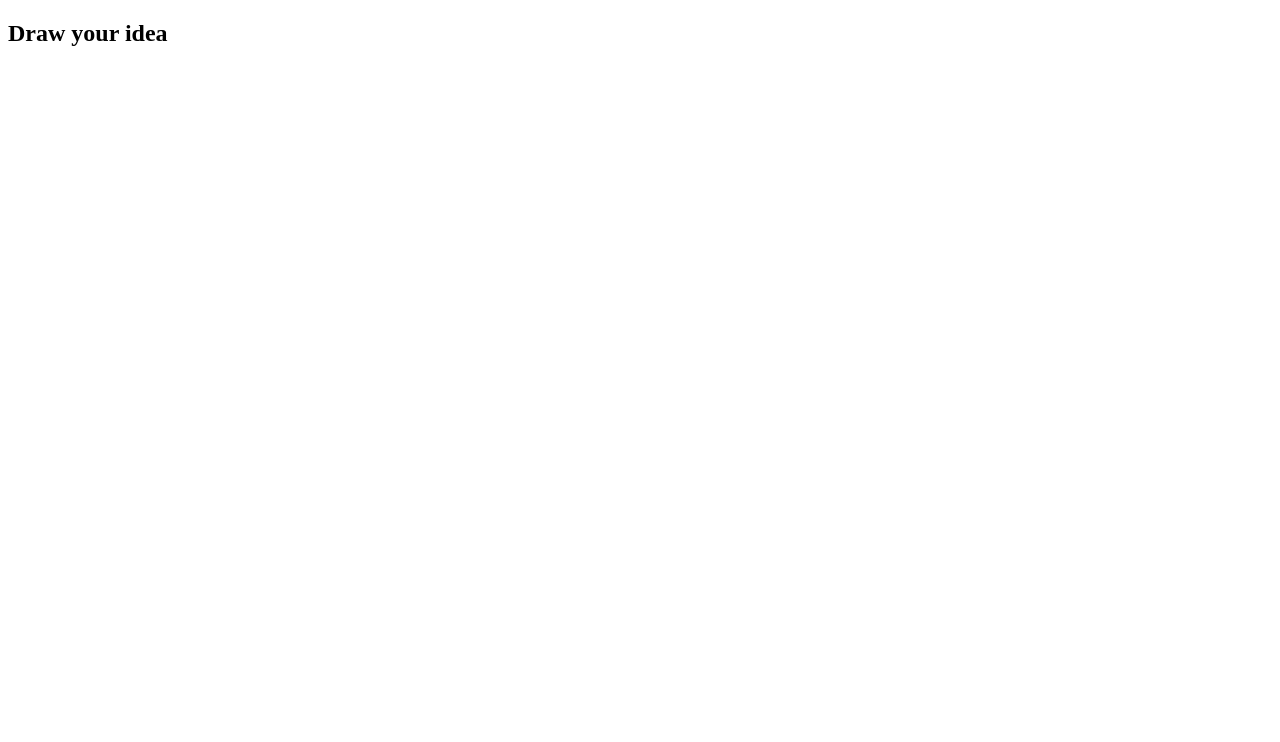
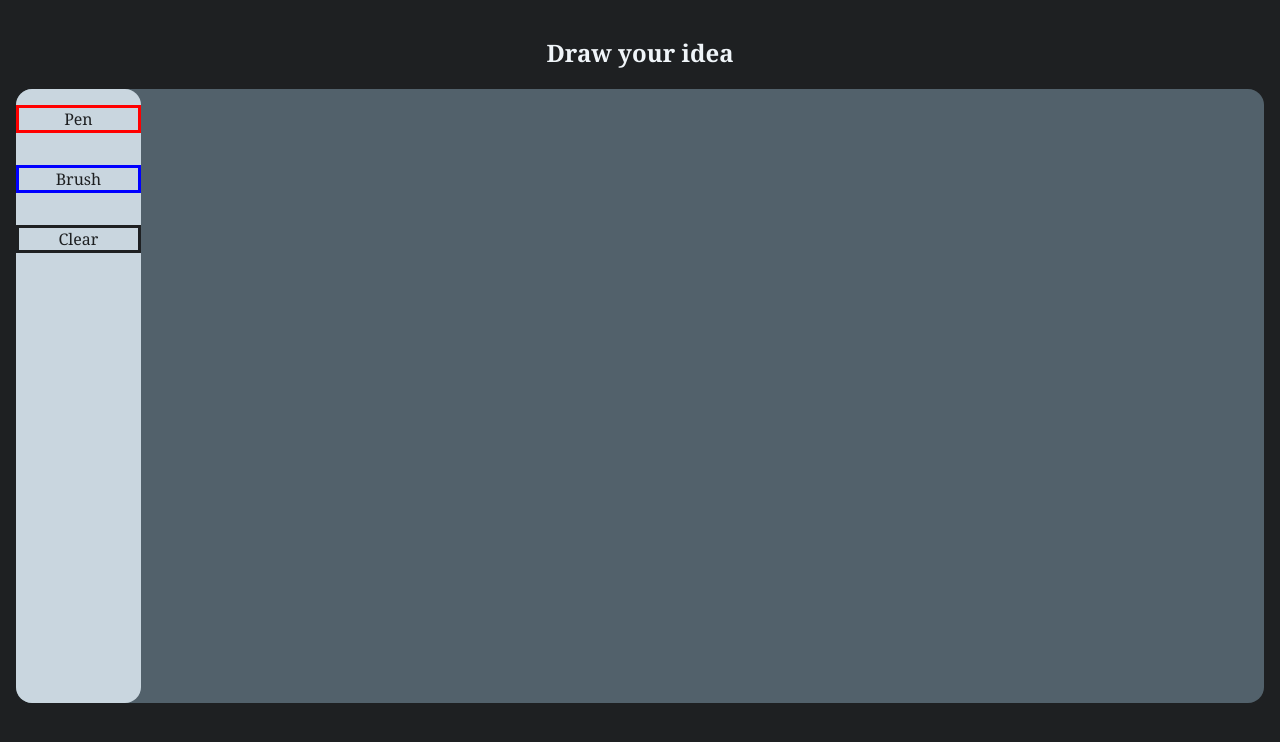
Before and after one commit to Tomba-Hopkins/selekda-webtechID, a website: page public/views/dsgn.html in a window 1280 px wide. Drawn offline with Linux system fonts and the light colour scheme.

Commit message:
add: dsgn

```diff
--- a/public/assets/script/dsgn.js
+++ b/public/assets/script/dsgn.js
@@ -0,0 +1,31 @@
+const pen = document.querySelector('.pen')
+const brush = document.querySelector('.brush')
+const clear = document.querySelector('.clear')
+
+let penAct = false
+let brushAct = false
+
+pen.addEventListener('click', () => {
+    penAct = true
+    brushAct = false
+
+    if(penAct){
+        pen.style.backgroundColor = 'rgba(255, 0, 0, 0.502)'
+        brush.style.backgroundColor = ''
+
+    }
+})
+brush.addEventListener('click', () => {
+    penAct = false
+    brushAct = true
+    if(brushAct){
+        brush.style.backgroundColor = 'rgba(0, 0, 255, 0.539)'
+        pen.style.backgroundColor = ''
+    }
+})
+clear.addEventListener('click', () => {
+    penAct = false
+    brushAct = false
+    pen.style.backgroundColor = ''
+    brush.style.backgroundColor = ''
+})
--- a/public/assets/style/dsgn.css
+++ b/public/assets/style/dsgn.css
@@ -0,0 +1,70 @@
+:root {
+    --dark-primary: #1E2022;
+    --dark-secondary: #52616B;
+    --light-primary: #F0F5F9;
+    --light-secondary: #C9D6DF;
+}
+
+body {
+    margin: 0;
+    padding: 1rem;
+    box-sizing: border-box;
+    display: flex;
+    height: 100vh;
+    align-items: center;
+    flex-direction: column;
+    background-color: var(--dark-primary);
+    color: var(--light-primary);
+    font-family: Georgia, 'Times New Roman', Times, serif;
+}
+
+.drawing-book {
+    height: 80%;
+    width: 100%;
+    background-color: var(--dark-secondary);
+    border-radius: 1rem;
+    display: flex;
+    cursor:grabbing;
+}
+
+
+.drawing-book .tools {
+    display: flex;
+    flex-direction: column;
+    height: 100%;
+    background-color: var(--light-secondary);
+    width: 10%;
+    text-align: center;
+    border-radius: 1rem;
+}
+
+.drawing-book .tools p {
+    cursor: pointer;
+    transition: 0.2s linear;
+    color: var(--dark-primary);
+}
+
+.drawing-book .tools p:nth-child(1) {
+    border: 0.2rem solid red;
+}
+.drawing-book .tools p:nth-child(2) {
+    border: 0.2rem solid blue;
+}
+.drawing-book .tools p:nth-child(3) {
+    border: 0.2rem solid var(--dark-primary);
+}
+
+.drawing-book .tools p:nth-child(1):hover {
+    background-color: rgba(255, 0, 0, 0.502);
+    color: var(--light-primary);
+}
+
+.drawing-book .tools p:nth-child(2):hover {
+    background-color: rgba(0, 0, 255, 0.539);
+    color: var(--light-primary);
+}
+
+.drawing-book .tools p:nth-child(3):hover {
+    background-color: var(--dark-secondary);
+    color: var(--light-primary);
+}
--- a/public/views/dsgn.html
+++ b/public/views/dsgn.html
@@ -10,7 +10,11 @@
     <h2>Draw your idea</h2>
 
     <div class="drawing-book">
-
+        <div class="tools">
+            <p class="tool pen">Pen</p>
+            <p class="tool brush">Brush</p>
+            <p class="tool clear">Clear</p>
+        </div>
     </div>
 
 <script src="../assets/script/dsgn.js"></script>
```
